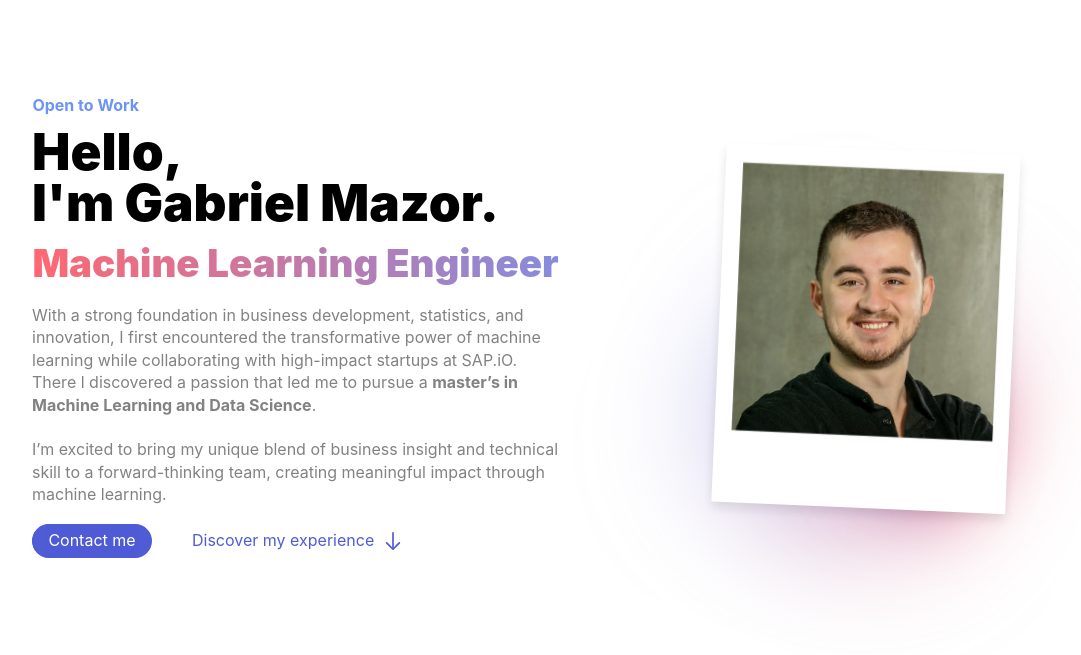
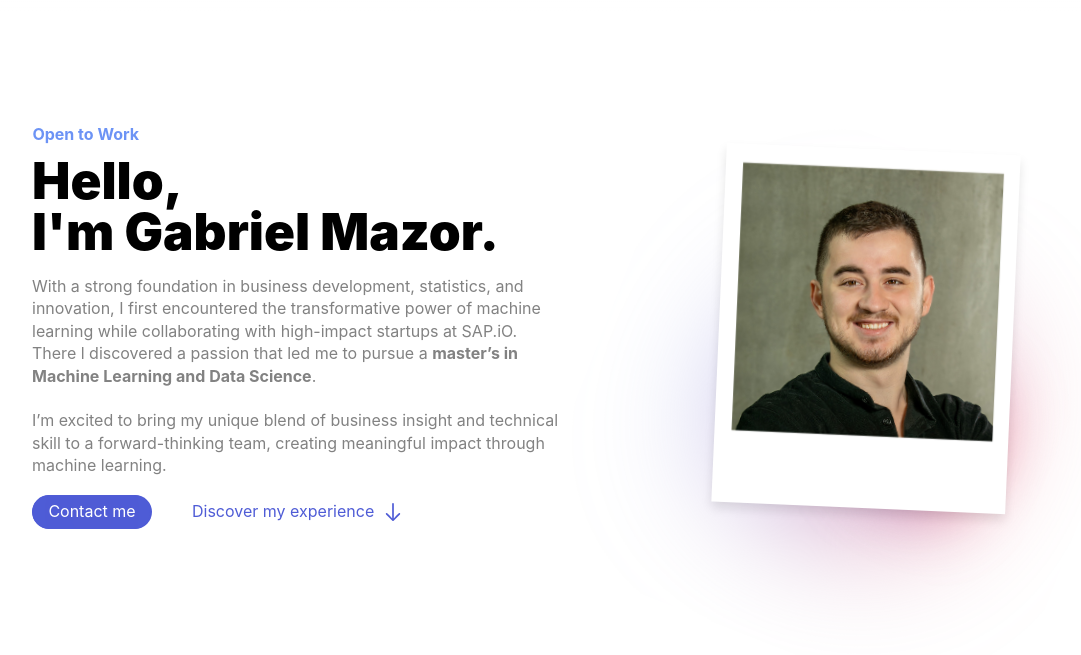
Before and after one commit to gabrielmazor/gabrielmazor.com, a plain HTML site: page index.html in a window 1280 px wide. Shown: the part 71-726 px from the top of the page, without its empty margins (117-1198 px from the left). Drawn offline with nearby package versions, Linux system fonts and the light colour scheme; a script that the page names is missing.

Commit message:
Update hero section content in index.html

```diff
--- a/index.html
+++ b/index.html
@@ -146,7 +146,7 @@
       <div class="herogrid text">
         <h6 data-w-id="ec34cc38-2944-dcb9-d4a7-cea286f1ea21" style="opacity:0" class="tag">Open to Work</h6>
         <h1 data-w-id="c51a1f29-7e36-2145-2f56-7e67b721b1d4" style="opacity:0;-webkit-transform:translate3d(0, 1.2em, 0) scale3d(1, 1, 1) rotateX(-50deg) rotateY(0) rotateZ(0) skew(0, 0);-moz-transform:translate3d(0, 1.2em, 0) scale3d(1, 1, 1) rotateX(-50deg) rotateY(0) rotateZ(0) skew(0, 0);-ms-transform:translate3d(0, 1.2em, 0) scale3d(1, 1, 1) rotateX(-50deg) rotateY(0) rotateZ(0) skew(0, 0);transform:translate3d(0, 1.2em, 0) scale3d(1, 1, 1) rotateX(-50deg) rotateY(0) rotateZ(0) skew(0, 0);transform-style:preserve-3d" class="heading-3">Hello,<br>I&#x27;m Gabriel Mazor.</h1>
-        <h2 data-w-id="ec34cc38-2944-dcb9-d4a7-cea286f1ea25" style="opacity:0;-webkit-transform:translate3d(0, 1.2em, 0) scale3d(1, 1, 1) rotateX(-50deg) rotateY(0) rotateZ(0) skew(0, 0);-moz-transform:translate3d(0, 1.2em, 0) scale3d(1, 1, 1) rotateX(-50deg) rotateY(0) rotateZ(0) skew(0, 0);-ms-transform:translate3d(0, 1.2em, 0) scale3d(1, 1, 1) rotateX(-50deg) rotateY(0) rotateZ(0) skew(0, 0);transform:translate3d(0, 1.2em, 0) scale3d(1, 1, 1) rotateX(-50deg) rotateY(0) rotateZ(0) skew(0, 0);transform-style:preserve-3d" class="gradienttext">Machine Learning Engineer</h2>
+        <h2 data-w-id="ec34cc38-2944-dcb9-d4a7-cea286f1ea25" style="opacity:0;-webkit-transform:translate3d(0, 1.2em, 0) scale3d(1, 1, 1) rotateX(-50deg) rotateY(0) rotateZ(0) skew(0, 0);-moz-transform:translate3d(0, 1.2em, 0) scale3d(1, 1, 1) rotateX(-50deg) rotateY(0) rotateZ(0) skew(0, 0);-ms-transform:translate3d(0, 1.2em, 0) scale3d(1, 1, 1) rotateX(-50deg) rotateY(0) rotateZ(0) skew(0, 0);transform:translate3d(0, 1.2em, 0) scale3d(1, 1, 1) rotateX(-50deg) rotateY(0) rotateZ(0) skew(0, 0);transform-style:preserve-3d" class="gradienttext"></h2>
         <p data-w-id="ec34cc38-2944-dcb9-d4a7-cea286f1ea27" style="-webkit-transform:translate3d(0, 1.2em, 0) scale3d(1, 1, 1) rotateX(0) rotateY(0) rotateZ(0) skew(0, 0);-moz-transform:translate3d(0, 1.2em, 0) scale3d(1, 1, 1) rotateX(0) rotateY(0) rotateZ(0) skew(0, 0);-ms-transform:translate3d(0, 1.2em, 0) scale3d(1, 1, 1) rotateX(0) rotateY(0) rotateZ(0) skew(0, 0);transform:translate3d(0, 1.2em, 0) scale3d(1, 1, 1) rotateX(0) rotateY(0) rotateZ(0) skew(0, 0);opacity:0" class="heroparagraph">With a strong foundation in business development, statistics, and innovation, I first encountered the transformative power of machine learning while collaborating with high-impact startups at SAP.iO.<br>There l discovered a passion that led me to pursue a <strong>master’s in Machine Learning and Data Science</strong>.<br><br>I’m excited to bring my unique blend of business insight and technical skill to a forward-thinking team, creating meaningful impact through machine learning.</p>
         <div data-w-id="99d56452-1671-56be-835c-6fed7f179861" style="-webkit-transform:translate3d(0, 1.2em, 0) scale3d(1, 1, 1) rotateX(0) rotateY(0) rotateZ(0) skew(0, 0);-moz-transform:translate3d(0, 1.2em, 0) scale3d(1, 1, 1) rotateX(0) rotateY(0) rotateZ(0) skew(0, 0);-ms-transform:translate3d(0, 1.2em, 0) scale3d(1, 1, 1) rotateX(0) rotateY(0) rotateZ(0) skew(0, 0);transform:translate3d(0, 1.2em, 0) scale3d(1, 1, 1) rotateX(0) rotateY(0) rotateZ(0) skew(0, 0);opacity:0" class="hero_button_wrap">
           <a href="#Footer" class="button w-inline-block">
```
